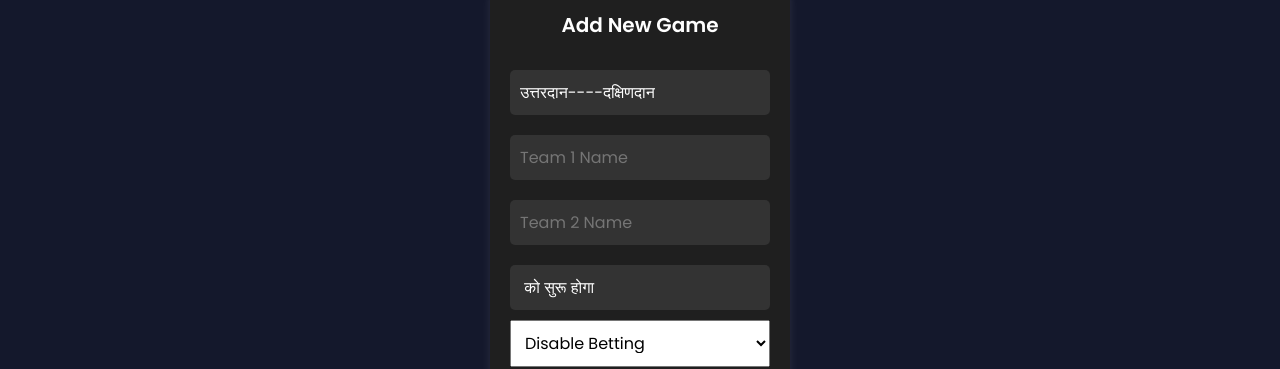
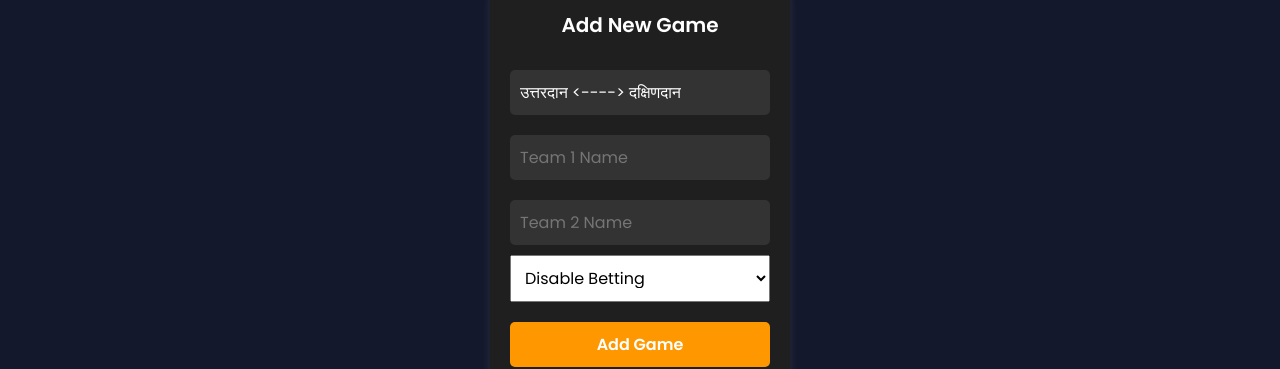
Before and after one commit to bhupeshkhedikar/patbet, a React (Create React App) app: page /addgames in a window 1280 px wide. Shown: the part 155-524 px from the top of the page. Built offline with nearby package versions, Linux system fonts and the light colour scheme; no server answers; the database is empty; sample sign-in values are in the browser's storage.

Commit message:
made chnages of add game commented game time

```diff
--- a/src/components/Admin/AddGame.js
+++ b/src/components/Admin/AddGame.js
@@ -5,7 +5,7 @@ import { collection, addDoc, getDocs, deleteDoc, doc } from 'firebase/firestore'
 const AddGame = () => {
   const [games, setGames] = useState([]);
   const [newGame, setNewGame] = useState({
-    league: "उत्तरदान----दक्षिणदान",
+    league: "उत्तरदान <----> दक्षिणदान",
     team1: {
       name: "",
       logo: "https://i.ibb.co/gM8dM9Nt/Screenshot-2025-01-29-215509-removebg-preview.png",
@@ -14,7 +14,7 @@ const AddGame = () => {
       name: "",
       logo: "https://i.ibb.co/gM8dM9Nt/Screenshot-2025-01-29-215509-removebg-preview.png",
     },
-    time: " को सुरू होगा",
+    time: " ",
     winner: "",
     isBetEnabled: false,
   });
@@ -34,7 +34,7 @@ const AddGame = () => {
 
   const handleAddGame = async () => {
     try {
-      if (!newGame.league || !newGame.team1.name || !newGame.team2.name || !newGame.time) {
+      if (!newGame.league || !newGame.team1.name || !newGame.team2.name) {
         setErrorMessage("All fields are required!");
         return;
       }
@@ -45,7 +45,7 @@ const AddGame = () => {
       setGames([...games, newGame]);
       alert("Game added successfully!");
       setNewGame({
-        league: "उत्तरदान----दक्षिणदान",
+        league: "उत्तरदान <----> दक्षिणदान",
         team1: {
           name: "",
           logo: "https://i.ibb.co/gM8dM9Nt/Screenshot-2025-01-29-215509-removebg-preview.png",
@@ -54,7 +54,7 @@ const AddGame = () => {
           name: "",
           logo: "https://i.ibb.co/gM8dM9Nt/Screenshot-2025-01-29-215509-removebg-preview.png",
         },
-        time: " को सुरू होगा",
+        time: " ",
         winner: "",
         isBetEnabled: false,
       });
@@ -98,12 +98,12 @@ const AddGame = () => {
         value={newGame.team2.name}
         onChange={e => setNewGame({ ...newGame, team2: { ...newGame.team2, name: e.target.value } })}
       />
-      <input
+      {/* <input
         type="text"
         placeholder="Game Time"
         value={newGame.time}
         onChange={e => setNewGame({ ...newGame, time: e.target.value })}
-      />
+      /> */}
       <select
         style={{ marginBottom: "20px" }}
         value={newGame.isBetEnabled}
```
